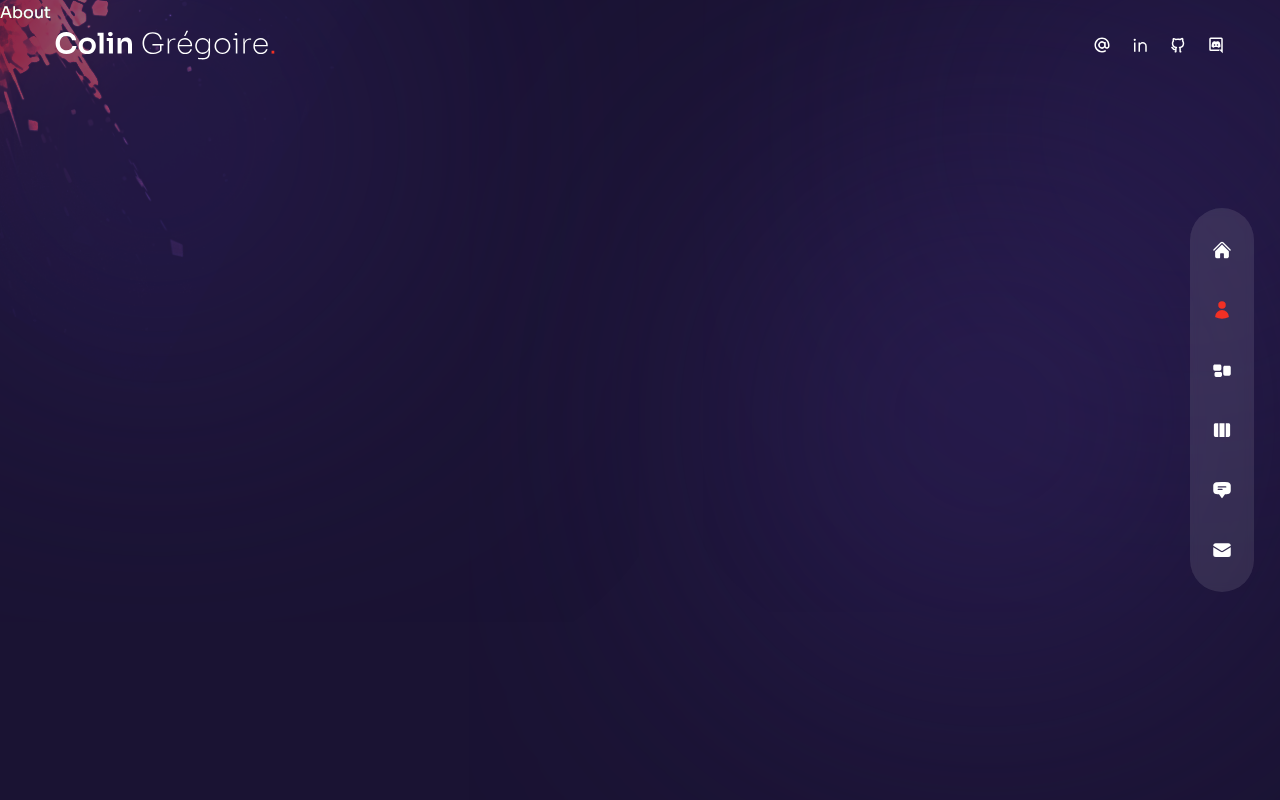
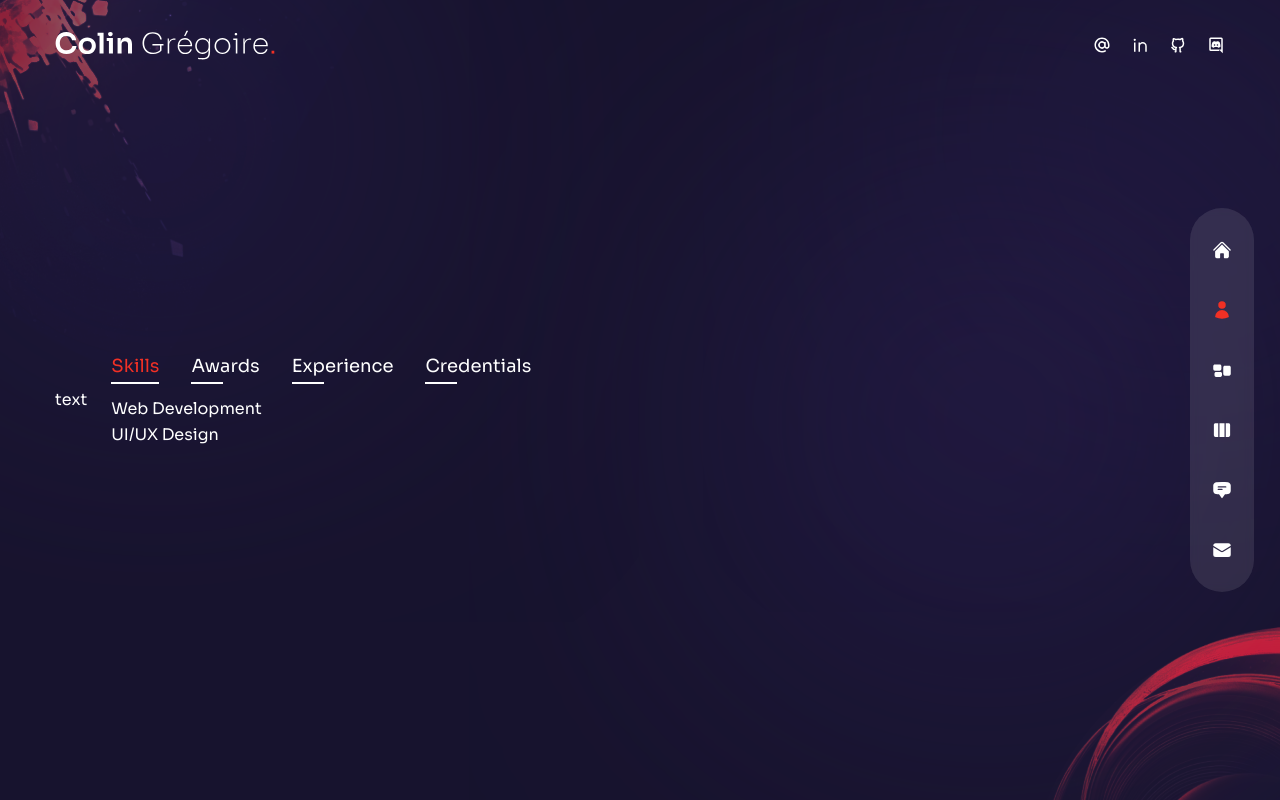
Before and after one commit to Lameuhton/atome_portfolio, a Next.js app: page /about in a window 1280 px wide. Built offline with nearby package versions, Linux system fonts and the light colour scheme.

Commit message:
started about page

```diff
--- a/components/Circles.js
+++ b/components/Circles.js
@@ -1,5 +1,17 @@
+//next image
+import Image from "next/image";
+
 const Circles = () => {
-  return <div>Circles</div>;
+  return (
+    <div className="w-[200px] xl:w-[300px] absolute -right-16 -bottom-2 mix-blend-color-dodge animate-pulse duration-75 z-10">
+      <Image
+        src={"/circles.png"}
+        width={260}
+        height={200}
+        className="w-full h-full"
+      />
+    </div>
+  );
 };
 
 export default Circles;
--- a/pages/about/index.js
+++ b/pages/about/index.js
@@ -1,3 +1,5 @@
+import React, { useState } from "react";
+
 // icons
 import {
   FaHtml5,
@@ -15,81 +17,135 @@
   SiAdobephotoshop,
 } from "react-icons/si";
 
+// about data
+const aboutData = [
+  {
+    title: "skills",
+    info: [
+      {
+        title: "Web Development",
+        icons: [
+          <FaHtml5 />,
+          <FaCss3 />,
+          <FaJs />,
+          <FaReact />,
+          <SiNextdotjs />,
+          <SiFramer />,
+          <FaWordpress />,
+        ],
+      },
+      {
+        title: "UI/UX Design",
+        icons: [<FaFigma />, <SiAdobexd />, <SiAdobephotoshop />],
+      },
+    ],
+  },
+  {
+    title: "awards",
+    info: [
+      {
+        title: "Webby Awards - Honoree",
+        stage: "2011 - 2012",
+      },
+      {
+        title: "Adobe Design Achievement Awards - Finalist",
+        stage: "2009 - 2010",
+      },
+    ],
+  },
+  {
+    title: "experience",
+    info: [
+      {
+        title: "UX/UI Designer - XYZ Company",
+        stage: "2012 - 2023",
+      },
+      {
+        title: "Web Developer - ABC Agency",
+        stage: "2010 - 2012",
+      },
+      {
+        title: "Intern - DEF Corporation",
+        stage: "2008 - 2010",
+      },
+    ],
+  },
+  {
+    title: "credentials",
+    info: [
+      {
+        title: "Web Development - ABC University, LA, CA",
+        stage: "2011",
+      },
+      {
+        title: "Computer Science Diploma - AV Technical Institute",
+        stage: "2009",
+      },
+      {
+        title: "Certified Graphic Designer - ABC Institute, Los Angeles, CA",
+        stage: "2006",
+      },
+    ],
+  },
+];
 
-//  data
-// const aboutData = [
-//   {
-//     title: 'skills',
-//     info: [
-//       {
-//         title: 'Web Development',
-//         icons: [
-//           <FaHtml5 />,
-//           <FaCss3 />,
-//           <FaJs />,
-//           <FaReact />,
-//           <SiNextdotjs />,
-//           <SiFramer />,
-//           <FaWordpress />,
-//         ],
-//       },
-//       {
-//         title: 'UI/UX Design',
-//         icons: [<FaFigma />, <SiAdobexd />, <SiAdobephotoshop />],
-//       },
-//     ],
-//   },
-//   {
-//     title: 'awards',
-//     info: [
-//       {
-//         title: 'Webby Awards - Honoree',
-//         stage: '2011 - 2012',
-//       },
-//       {
-//         title: 'Adobe Design Achievement Awards - Finalist',
-//         stage: '2009 - 2010',
-//       },
-//     ],
-//   },
-//   {
-//     title: 'experience',
-//     info: [
-//       {
-//         title: 'UX/UI Designer - XYZ Company',
-//         stage: '2012 - 2023',
-//       },
-//       {
-//         title: 'Web Developer - ABC Agency',
-//         stage: '2010 - 2012',
-//       },
-//       {
-//         title: 'Intern - DEF Corporation',
-//         stage: '2008 - 2010',
-//       },
-//     ],
-//   },
-//   {
-//     title: 'credentials',
-//     info: [
-//       {
-//         title: 'Web Development - ABC University, LA, CA',
-//         stage: '2011',
-//       },
-//       {
-//         title: 'Computer Science Diploma - AV Technical Institute',
-//         stage: '2009',
-//       },
-//       {
-//         title: 'Certified Graphic Designer - ABC Institute, Los Angeles, CA',
-//         stage: '2006',
-//       },
-//     ],
-//   },
-// ];
+// components
+import Avatar from "../../components/Avatar";
+import Circles from "../../components/Circles";
+
+// framer motion
+import { motion } from "framer-motion";
+import { fadeIn } from "../../variants";
 
 const About = () => {
-  return <div>About</div>;
+  const [index, setIndex] = useState(0);
+
+  return (
+    <div className="h-full bg-primary/30 py-32 text-center xl:text-left">
+      <Circles />
+      {/* avatar img */}
+      {/* <motion.div
+        variants={fadeIn("right", 0.2)}
+        inital="hidden"
+        animate="show"
+        exit="hidden"
+        className="hidden xl:flex absolute bottom-0 -left-[370px]"
+      >
+        <Avatar />
+      </motion.div> */}
+      <div className="container mx-auto h-full flex flex-col items-center xl:flex-row gap-x-6">
+        <div>text</div>
+        <div>
+          <div className="flex gap-x-4 xl:gap-x-8 mx-auto xl:mx-0 mb-4">
+            {aboutData.map((item, itemIndex) => {
+              return (
+                <div
+                  key={itemIndex}
+                  className={`${
+                    index === itemIndex &&
+                    "text-accent after:w-[100%] after:bg-accent after:transition-all after:duration-300"
+                  } cursor-pointer capitalize xl:text-lg relative after:w-8 after:h-[2px] after:bg-white after:absolute after:-bottom-1 after:left-0`}
+                  onClick={() => setIndex(itemIndex)}
+                >
+                  {item.title}
+                </div>
+              );
+            })}
+          </div>
+          <div>
+            {aboutData[index].info.map((item, itemIndex) => {
+              return (
+                <div key={itemIndex}>
+                  {/* title */}
+                  <div>{item.title}</div>
+                </div>
+              );
+            })}
+          </div>
+        </div>
+      </div>
+    </div>
+  );
 };
 
 export default About;
```
